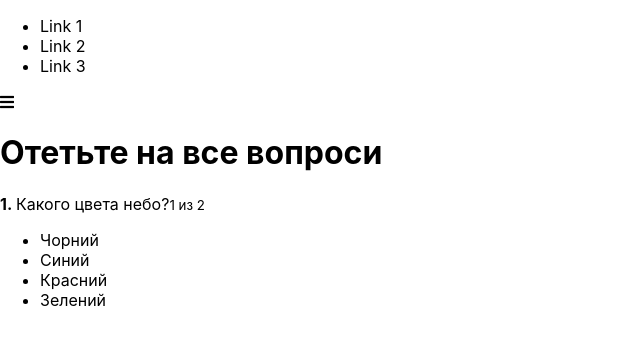
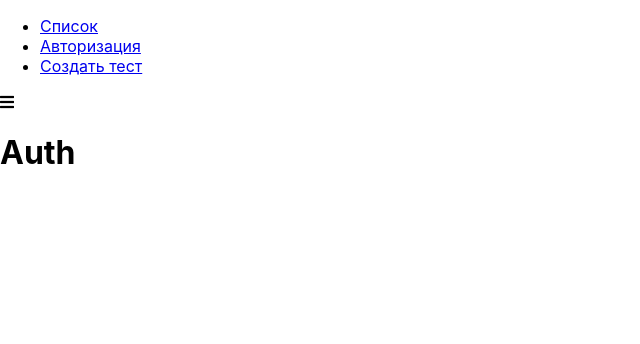
Before and after one commit to Makentosh/React-Quiz, a React app: page /auth in a window 1280 px wide. Shown: the top 344 px of the page, without its empty margins (0-640 px from the left). Built offline with nearby package versions, Linux system fonts and the light colour scheme.

Commit message:
add react router & links

```diff
--- a/package.json
+++ b/package.json
@@ -51,6 +51,7 @@
     "react-app-polyfill": "^1.0.6",
     "react-dev-utils": "^10.1.0",
     "react-dom": "^16.12.0",
+    "react-router-dom": "^5.1.2",
     "resolve": "1.15.0",
     "resolve-url-loader": "3.1.1",
     "sass-loader": "8.0.2",
--- a/src/App.js
+++ b/src/App.js
@@ -1,12 +1,21 @@
 import React, {Component} from 'react';
 import Layout from "./hoc/Layout/Layout";
 import Quiz from "./containers/Quiz/Quiz";
+import {Route, Switch} from 'react-router-dom';
+import QuizList from "./containers/QuizList/QuizList";
+import Auth from "./containers/Auth/Auth";
+import QuizCreator from "./containers/QuizCreator/QuizCreator";
 
 class App extends Component {
     render() {
         return (
             <Layout>
-                <Quiz/>
+                <Switch>
+                    <Route path='/auth' component={Auth}/>
+                    <Route path='/quiz-creator' component={QuizCreator}/>
+                    <Route path='/quiz/:id' component={Quiz}/>
+                    <Route path='/' component={QuizList}/>
+                </Switch>
             </Layout>
             )
         }
--- a/src/components/Navigation/Drawer/Drawer.js
+++ b/src/components/Navigation/Drawer/Drawer.js
@@ -1,18 +1,32 @@
 import React, {Component} from "react";
 import classes from './Drawer.scss'
 import Backdrop from "../../UI/Backdrop/Backdrop";
+import { NavLink } from 'react-router-dom';
 
 const links = [
-    1, 2 , 3
+    { to: '/', label: 'Список', exact: true },
+    { to: '/auth', label: 'Авторизация', exact: false },
+    { to: '/quiz-creator', label: 'Создать тест', exact: false },
 ];
 
 class Drawer extends Component {
+
+    clickHandler = () => {
+        this.props.onClose()
+    };
 
     renderLinks() {
         return links.map((link,index) => {
             return (
                 <li key={index}>
-                    <a> Link {link}</a>
+                    <NavLink
+                        to={link.to}
+                        exact={link.exact}
+                        activeClassName={classes.active}
+                        onClick={this.clickHandler}
+                    >
+                        {link.label}
+                    </NavLink>
                 </li>
             )
         })
--- /dev/null
+++ b/src/containers/Auth/Auth.js
@@ -0,0 +1,12 @@
+import React, {Component} from "react";
+
+export default class Auth extends Component {
+    render() {
+        return (
+            <div>
+                <h1>Auth</h1>
+            </div>
+        )
+    }
+
+}
--- /dev/null
+++ b/src/containers/QuizCreator/QuizCreator.js
@@ -0,0 +1,12 @@
+import React, {Component} from "react";
+
+export default class QuizCreator extends Component {
+    render() {
+        return (
+            <div>
+                <h1>Quiz Creator</h1>
+            </div>
+        )
+    }
+
+}
--- /dev/null
+++ b/src/containers/QuizList/QuizList.js
@@ -0,0 +1,12 @@
+import React, {Component} from "react";
+
+export default class QuizList extends Component {
+    render() {
+        return (
+            <div>
+                <h1>QuizList</h1>
+            </div>
+        )
+    }
+
+}
--- a/src/index.js
+++ b/src/index.js
@@ -3,8 +3,15 @@
 import './index.scss';
 import App from './App';
 import * as serviceWorker from './serviceWorker';
+import { BrowserRouter } from 'react-router-dom'
 
-ReactDOM.render(<App title="I am from props!"/>, document.getElementById('root'));
+const app = (
+    <BrowserRouter>
+        <App/>
+    </BrowserRouter>
+);
+
+ReactDOM.render(app, document.getElementById('root'));
 
 // If you want your app to work offline and load faster, you can change
 // unregister() to register() below. Note this comes with some pitfalls.
```
Also changed, not shown: src/containers/Auth/Auth.scss (added), src/containers/QuizCreator/QuizCreator.scss (added), src/containers/QuizList/QuizList.scss (added), 1 other file (tests, documents, lock files or other folders).
